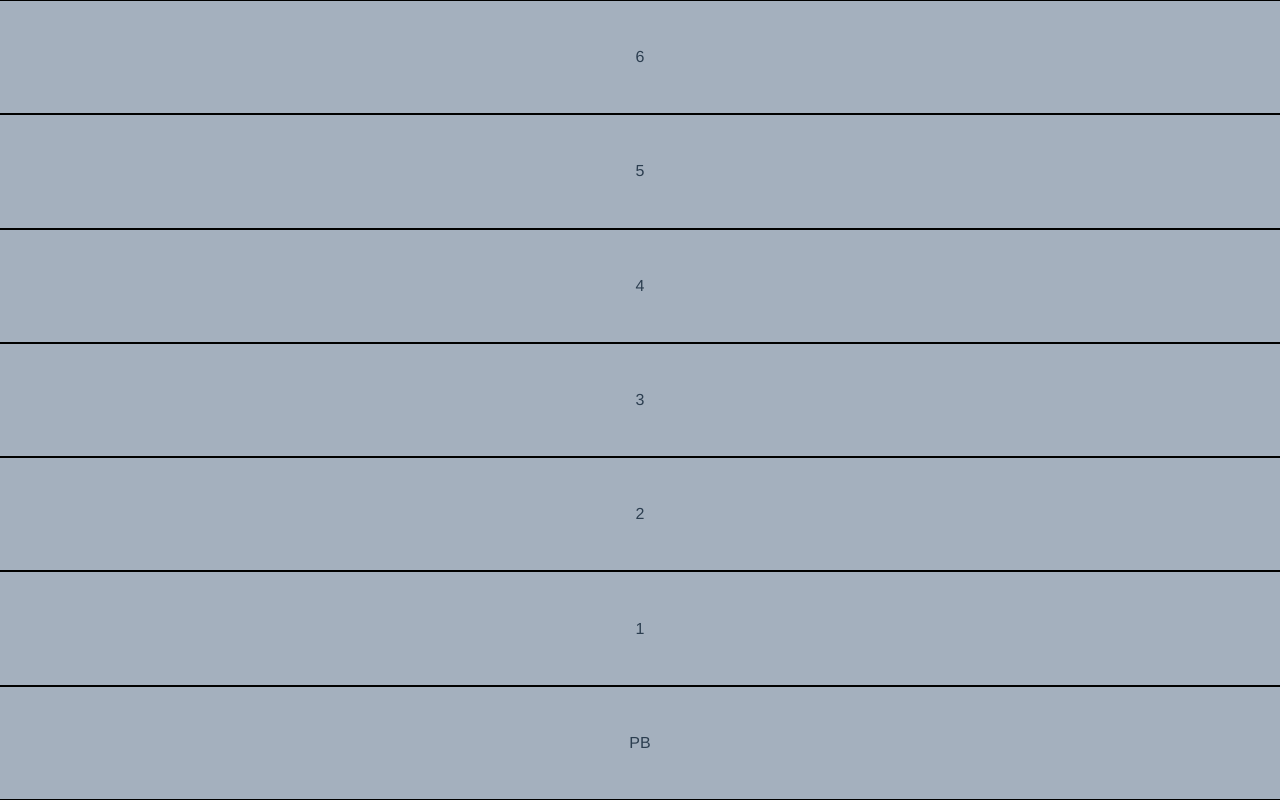
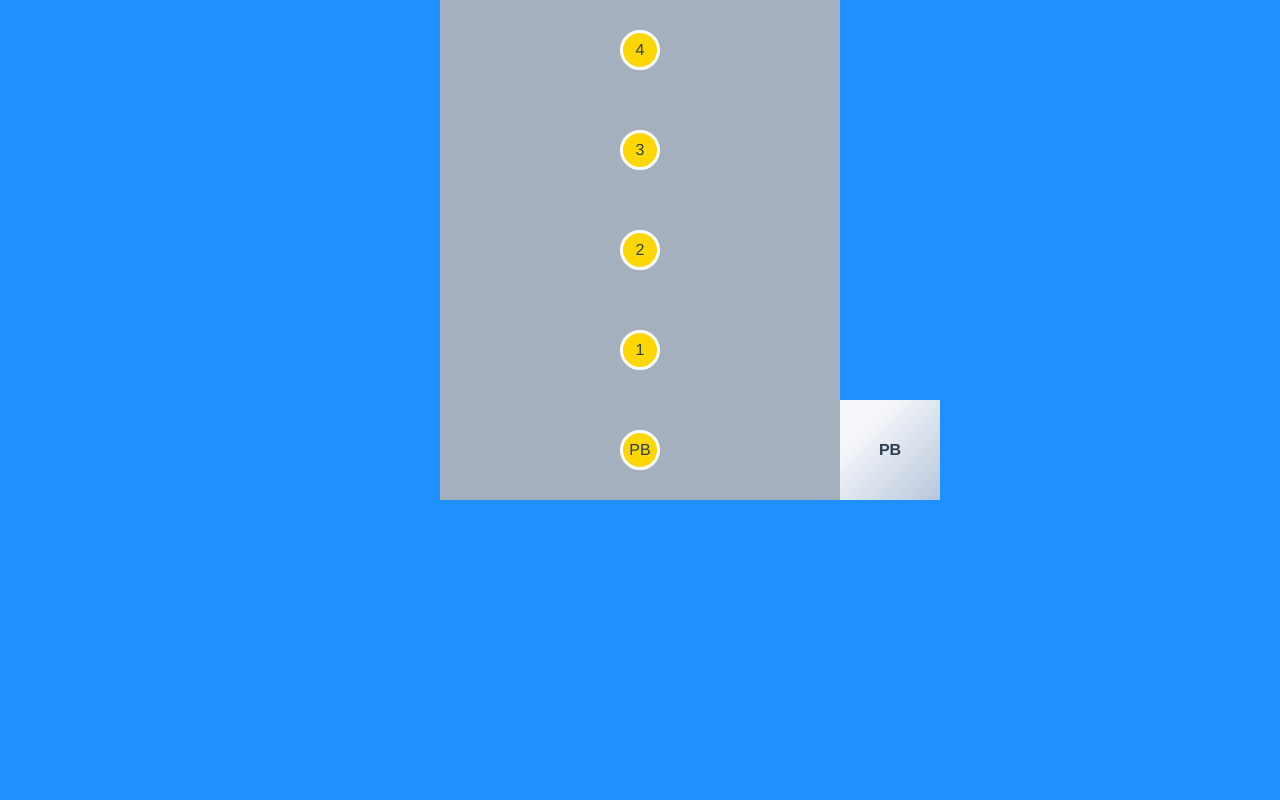
Before and after one commit to ericlifs/vue-elevator, a Vue app: page / in a window 1280 px wide. Built offline with nearby package versions, Linux system fonts and the light colour scheme.

Commit message:
Fix bulding styles

```diff
--- a/src/App.vue
+++ b/src/App.vue
@@ -14,7 +14,7 @@ export default {
   },
   data() {
     return {
-      floors: 7,
+      floors: 5,
     };
   }
 }
@@ -25,6 +25,8 @@ export default {
     margin: 0;
     padding: 0;
     height: 100vh;
+    background: #1e90ff;
+    position: relative;
 
     #app {
       font-family: Avenir, Helvetica, Arial, sans-serif;
@@ -34,5 +36,15 @@ export default {
       color: #2c3e50;
       height: 100%;
     }
+
+    .button--flat {
+      background: none;
+      color: inherit;
+      border: none;
+      padding: 0;
+      cursor: pointer;
+      font: inherit;
+      outline: inherit;
+    }
   }
 </style>
--- a/src/components/Building.vue
+++ b/src/components/Building.vue
@@ -1,14 +1,22 @@
 <template>
   <section class="building">
-    <div class="building__floor" v-for="floor in floorsArray" v-bind:key="floor">
-      {{floor ? floor : 'PB'}}
+    <div class="building__floor" v-for="floor in floorsArray" :key="floor">
+      <button class="floor__button button--flat" type="button">
+        {{floor ? floor : 'PB'}}
+      </button>
     </div>
+    <Elevator />
   </section>
 </template>
 
 <script>
+import Elevator from './Elevator'
+
 export default {
   name: 'Building',
+  components: {
+    Elevator,
+  },
   props: {
     floors: Number,
   },
@@ -22,19 +30,24 @@ export default {
 
 <style scoped lang="scss">
   .building {
-    height: 100%;
-    display: flex;
-    flex-direction: column;
-    justify-content: space-evenly;
+    position: relative;
+    display: inline-block;
 
     &__floor {
-      height: 100%;
+      width: 400px;
+      height: 100px;
       display: flex;
       align-items: center;
       background: #a4b0be;
       justify-content: center;
-      border-top: 1px solid black;
-      border-bottom: 1px solid black;
+
+      .floor__button {
+        width: 40px;
+        height: 40px;
+        border-radius: 50%;
+        border: 3px solid white;
+        background: gold;
+      }
     }
   }
 </style>
--- /dev/null
+++ b/src/components/Elevator.vue
@@ -0,0 +1,30 @@
+<template>
+  <section class="elevator">
+    <label class="elevator__current-floor">PB</label>
+  </section>
+</template>
+
+<script>
+export default {
+  name: 'Elevator',
+}
+</script>
+
+<style scoped lang="scss">
+  .elevator {
+    bottom: 0;
+    right: -100px;
+    width: 100px;
+    height: 100px;
+    display: flex;
+    align-items: center;
+    justify-content: center;
+    position: absolute;
+    background-color: #b8c6db;
+    background-image: linear-gradient(315deg, #b8c6db 0%, #f5f7fa 74%);
+
+    &__current-floor {
+      font-weight: 700;
+    }
+  }
+</style>
```
